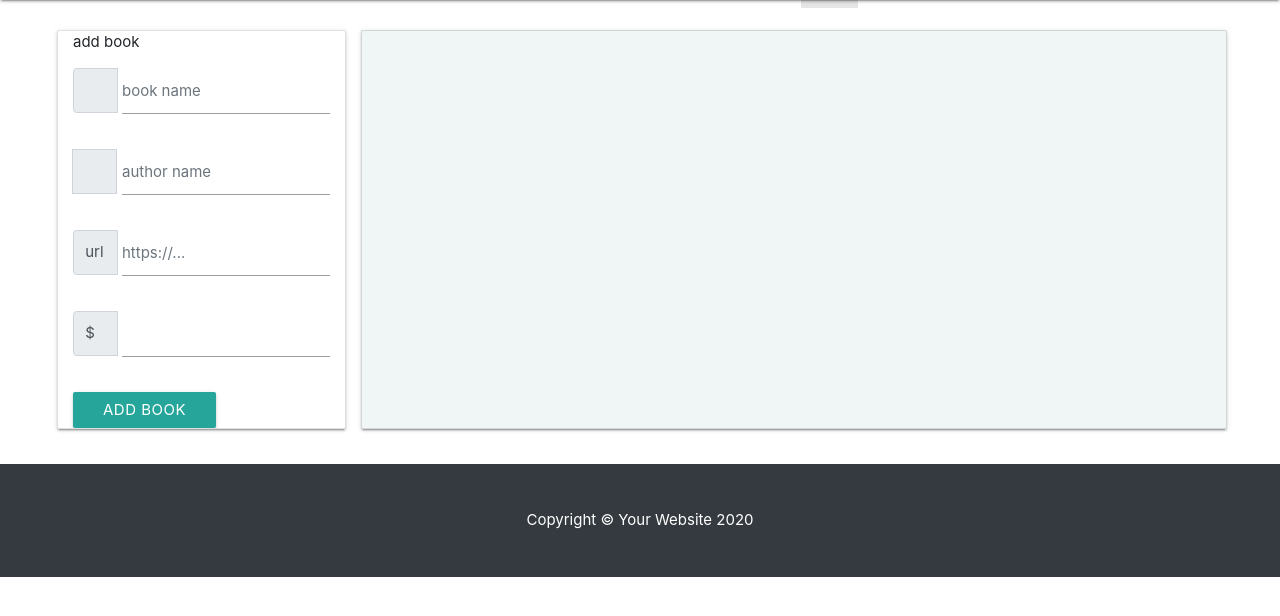
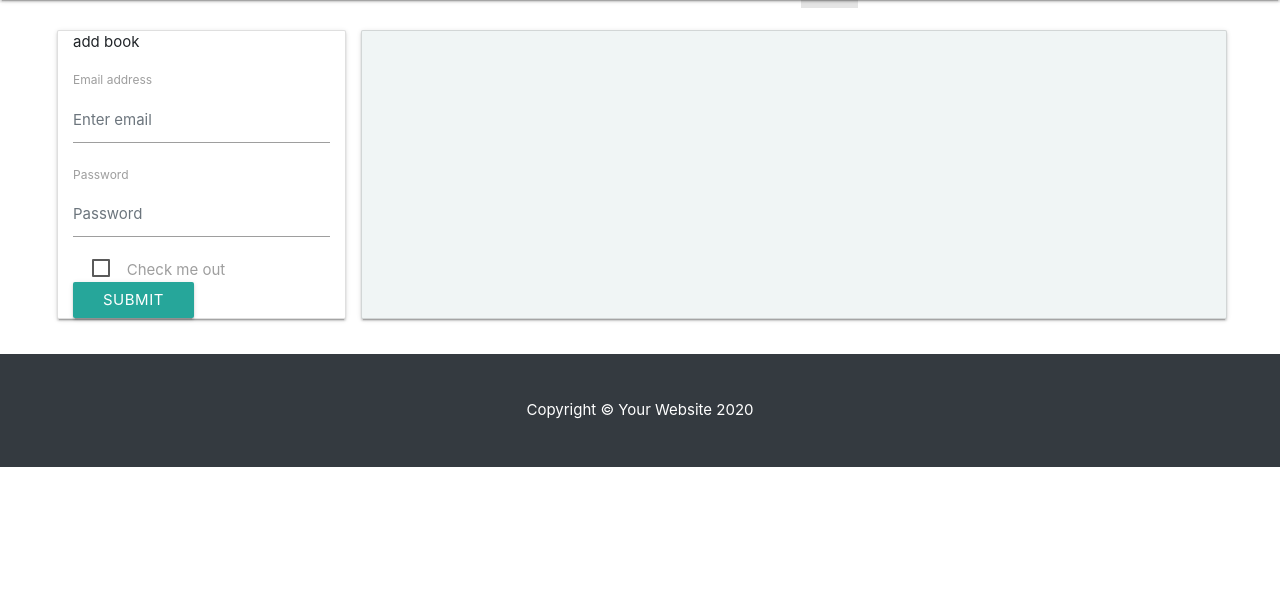
Before and after one commit to Code-Institute-Submissions/Third_milestone_project-1, a Flask app: page / in a window 1280 px wide. Shown: the part 64-680 px from the top of the page. Run offline with Flask 2, Linux system fonts and the light colour scheme; data that the repository does not hold is empty; some libraries are stand-ins or nearby versions.

Commit message:
more changes

```diff
--- a/templates/books.html
+++ b/templates/books.html
@@ -1,37 +1,21 @@
 {% extends 'base.html' %} {% block content %}
     <div class="row" style="margin-left: -10rem; margin-right: 10rem; padding-top: 2rem;">
-        <div class="card col-md-4" style="margin-right: -4rem; overflow:hidden; height:1%;">
+        <div class="card col-md-4" style="margin-right: -4rem; height:1%;">
             <p>add book</p>
             <form>
-                <div class="input-group mb-3" >
-                    <div class="input-group-prepend">
-                        <span class="input-group-text fa-book" style="width:45px; height: 45px; margin-right: 5px;" id="basic-addon1"><i class=""></i></span>
-                    </div>
-                    <input type="text" class="form-control" style="width: 5px;" placeholder="book name" aria-label="book name" aria-describedby="basic-addon1">
+                <div class="form-group">
+                    <label for="exampleInputEmail1">Email address</label>
+                    <input type="email" class="form-control" sytle="border:10px;" id="exampleInputEmail1" aria-describedby="emailHelp" placeholder="Enter email">
                 </div>
-
-                <div class="input-group mb-3">
-                    <div class="input-group-append">
-                        <span class="input-group-text" style="width:45px; height: 45px; margin-right: 5px;" id="basic-addon2"></span>
-                    </div>
-                    <input type="text" class="form-control" style="width: 5px;" placeholder="author name" aria-label="author name" aria-describedby="basic-addon2">
+                <div class="form-group">
+                    <label for="exampleInputPassword1">Password</label>
+                    <input type="password" class="form-control" id="exampleInputPassword1" placeholder="Password">
                 </div>
-
-
-                <div class="input-group mb-3">
-                    <div class="input-group-prepend">
-                        <span class="input-group-text" style="width:45px; height: 45px; margin-right: 5px;" id="basic-addon3">url</span>
-                    </div>
-                    <input type="text" class="form-control" placeholder="https://..." style="width: 5px;" id="basic-url" aria-describedby="basic-addon3">
+                <div class="form-check">
+                    <input type="checkbox" class="form-check-input" id="exampleCheck1">
+                    <label class="form-check-label" for="exampleCheck1">Check me out</label>
                 </div>
-
-                <div class="input-group mb-3">
-                    <div class="input-group-prepend">
-                        <span class="input-group-text" style="width:45px; height: 45px; margin-right: 5px;">$</span>
-                    </div>
-                    <input type="text" class="form-control" style="width: 5px;" aria-label="Amount (to the nearest dollar)">
-                </div>
-                <a class="btn btn-success" href="">Add book</a>
+                    <button type="submit" class="btn btn-primary">Submit</button>
             </form>
         </div>
         <div class="card col-md-12" style="background-color: #f0f5f5; margin-right: -50rem; margin-left:5rem; width:950px;">
```
